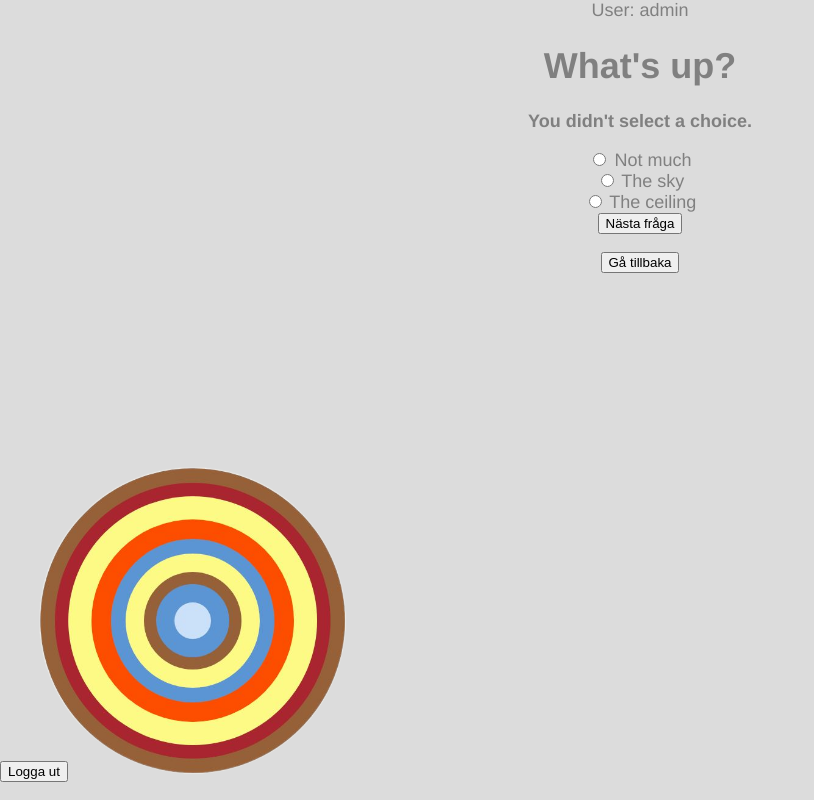
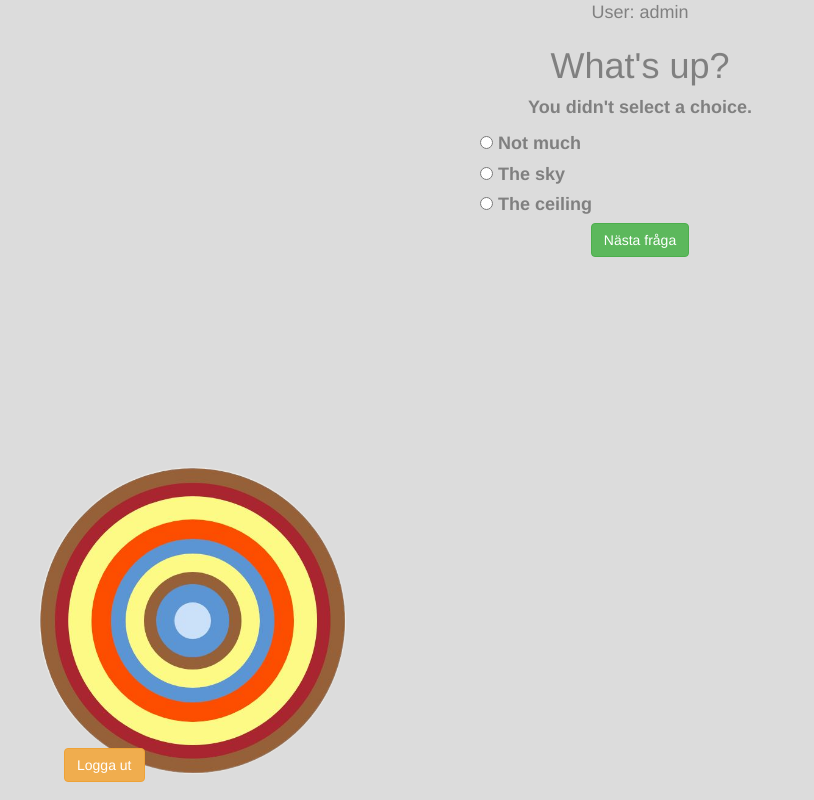
Before and after one commit to learenmarker1/kand, a Django app: page /1/answer1/ in a window 1280 px wide. Shown: the whole page, without its empty margins (0-814 px from the left). Run offline with Django 3.2, Linux system fonts and the light colour scheme; a user stored in the database is signed in; data comes from the database, SQL or seed files in the repository; both versions use the stored data as it was after the commit; some libraries are stand-ins or nearby versions.

Commit message:
lite style

```diff
--- a/testapp/static/testapp/main.css
+++ b/testapp/static/testapp/main.css
@@ -19,6 +19,8 @@ li a{
      z-index: -1;
    }
    .questtext{
+     margin: auto;
+     width: 100%;
      font-size: 18;
      text-align: center;
      color: gray;
@@ -38,6 +40,8 @@ li a{
    z-index: -1;
  }
  .questtext{
+   margin: auto;
+   width: 100%;
    font-size: 18;
    text-align: center;
    color: gray;
@@ -57,6 +61,9 @@ li a{
    z-index: -1;
   }
   .questtext{
+    margin:auto;
+    width: 50%;
+    position: static;
     font-size: 18;
     text-align: center;
     color: gray;
@@ -66,6 +73,8 @@ li a{
   }
 }
 .container {
+  margin:auto;
+        width:100%;
         position: absolute;
         top: 0; bottom: 0; left: 0; right: 0;
         height: 100%;
@@ -84,6 +93,7 @@ li a{
         -webkit-filter: grayscale(30%);
     }
     .container-fluid {
+      height: 100%;
       background-color: gainsboro;
       text-align: center;
       color: gray;
@@ -93,11 +103,11 @@ li a{
 }
 
 .content{
+  margin-top: 15%;
   text-align: center;
+  font-family: "HelveticaNeue-Light", "Helvetica Neue Light", "Helvetica Neue",
+  Helvetica, Arial, "Lucida Grande", sans-serif;
 }
-
-
-
 .resultpage{
   background: gainsboro;
   background-size: 70%;
@@ -150,7 +160,7 @@ html,body {
 .logoutquestions{
   text-align: right;
   position: fixed;
-  left: 0;
+  left: 5%;
   bottom: 0;
 }
 
@@ -173,6 +183,14 @@ div.box:hover {
     cursor: pointer;
     opacity: .9;
 }
+.login{
+  margin-top: 30%;
+}
+.choicelist{
+  margin:auto;
+  text-align: left;
+  width:50%;
+}
 
 .nyfraga{
   text-align: center;
--- a/testapp/templates/testapp/base.html
+++ b/testapp/templates/testapp/base.html
@@ -5,6 +5,7 @@
     <!-- Required meta tags -->
     <meta charset="utf-8">
     <meta name="viewport" content="width=device-width, initial-scale=1, shrink-to-fit=no">
+
 
     <!-- Bootstrap CSS -->
     <link rel="stylesheet" href="https://maxcdn.bootstrapcdn.com/bootstrap/4.0.0/css/bootstrap.min.css" integrity="sha384-Gn5384xqQ1aoWXA+058RXPxPg6fy4IWvTNh0E263XmFcJlSAwiGgFAW/dAiS6JXm" crossorigin="anonymous">
--- a/testapp/templates/testapp/question1.html
+++ b/testapp/templates/testapp/question1.html
@@ -1,4 +1,8 @@
 {% load static %}
+{% load bootstrap3 %}
+{% bootstrap_css %}
+{% bootstrap_javascript %}
+{% bootstrap_messages %}
 
 <head>
   <meta name="viewport" content="width=device-width, initial-scale=1">
@@ -11,9 +15,8 @@
 {% if user.is_authenticated %}
   <p> User: {{ user.get_username }} </p>
 
-
   <form class=logoutquestions action="{% url 'accounts:logout'%}?next={{request.path}}">
-  <input type="submit" value="Logga ut" />
+  <input type="submit" class="btn btn-warning" value="Logga ut" />
   </form>
 
 <h1>{{ question.question_text }}</h1>
@@ -22,19 +25,17 @@
 
 <form action="{% url 'testapp:answer1' question.id %}" method="post">
 {% csrf_token %}
+<div class="choicelist">
 {% for choice in question.choice_set.all %}
   <input type="radio" name="choice" id="choice{{ forloop.counter }}" value ="{{ choice.id }}">
   <label for="choice{{ forloop.counter }}">{{ choice.choice_text }}</label><br>
 {% endfor %}
-<input type="submit" value="Nästa fråga" />
+</div>
+<input type="submit" class="btn btn-success" value="Nästa fråga" />
 </form>
 
+{% else %}
 
-<form action="{% url 'testapp:index' %}" method="get">
-{% csrf_token %}
-<input type="submit" value="Gå tillbaka" />
-</form>
-{% else %}
   <li><a href="{% url 'accounts:login'%}?next={{request.path}}">Login</a></li>
     {% endif %}
 </div>
--- a/testapp/templates/testapp/result.html
+++ b/testapp/templates/testapp/result.html
@@ -11,7 +11,6 @@
   <div class="resultpage">
     <div class="resulttext">
       <h1>Resultat av enkät</h1>
-      <h3> --- elever svarade på enkäten</h3>
       <form class=logoutresult action="{% url 'accounts:logout'%}?next={{request.path}}">
       <input type="submit" value="Logga ut" />
       </form>
```
Also changed, not shown: accounts/templates/accounts/login.html (+9 -3 lines), testapp/templates/testapp/index.html (+14 -6 lines), testapp/templates/testapp/question2.html (+9 -6 lines), testapp/templates/testapp/question3.html (+9 -6 lines), db.sqlite3.
